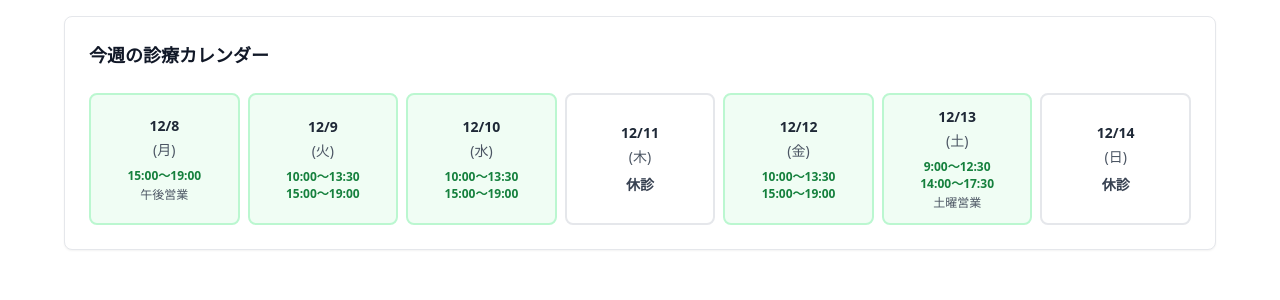
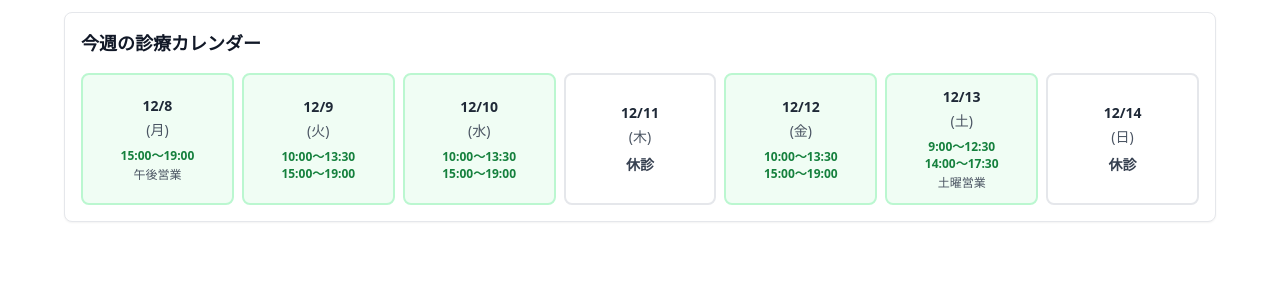
Before and after one commit to getegeteakete/smartreserve-dental, a React (Vite) app: page /calendar-embed in a window 1280 px wide. Shown: the top 300 px of the page. Built offline with nearby package versions, Linux system fonts and the light colour scheme; no server answers.

Commit message:
Reduce padding for PC view in calendar embed - make it more compact

```diff
--- a/src/components/WeeklyBusinessCalendar.tsx
+++ b/src/components/WeeklyBusinessCalendar.tsx
@@ -182,9 +182,9 @@ const WeeklyBusinessCalendar = () => {
   }
 
   return (
-    <div className="bg-white rounded-lg border border-gray-200 p-2 sm:p-3 md:p-6 shadow-sm">
+    <div className="bg-white rounded-lg border border-gray-200 p-2 sm:p-2 md:p-3 lg:p-4 shadow-sm">
       {/* タイトル */}
-      <h3 className="text-sm sm:text-base md:text-lg font-bold text-gray-900 mb-3 sm:mb-4 md:mb-6">今週の診療カレンダー</h3>
+      <h3 className="text-sm sm:text-base md:text-lg font-bold text-gray-900 mb-2 sm:mb-3 md:mb-4">今週の診療カレンダー</h3>
 
       {/* 週間スケジュール */}
       <div className="grid grid-cols-1 sm:grid-cols-2 md:grid-cols-4 lg:grid-cols-7 gap-2 sm:gap-2">
@@ -198,7 +198,7 @@ const WeeklyBusinessCalendar = () => {
             <div
               key={index}
               className={`
-                rounded-lg border-2 p-3 sm:p-3 text-center min-h-[130px] sm:min-h-[120px] md:min-h-[100px] flex flex-col items-center justify-center
+                rounded-lg border-2 p-2 sm:p-2 md:p-3 text-center min-h-[130px] sm:min-h-[110px] md:min-h-[90px] flex flex-col items-center justify-center
                 ${day.isOpen
                   ? 'bg-green-50 border-green-200'
                   : 'bg-white border-gray-200'
--- a/src/pages/BusinessCalendarEmbed.tsx
+++ b/src/pages/BusinessCalendarEmbed.tsx
@@ -3,7 +3,7 @@ import WeeklyBusinessCalendar from "@/components/WeeklyBusinessCalendar";
 
 const BusinessCalendarEmbed = () => {
   return (
-    <div className="bg-white p-2 sm:p-4 w-full">
+    <div className="bg-white p-1 sm:p-2 md:p-3 w-full">
       <div className="w-full max-w-6xl mx-auto">
         <WeeklyBusinessCalendar />
       </div>
```
